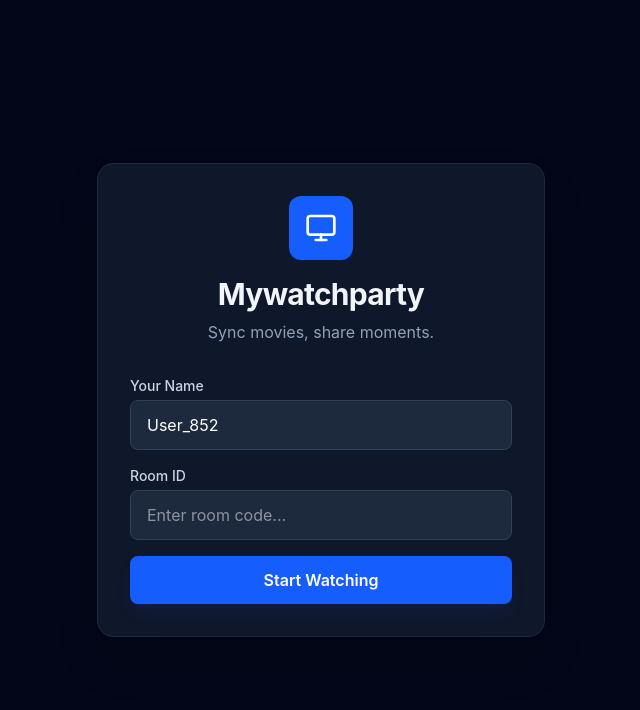
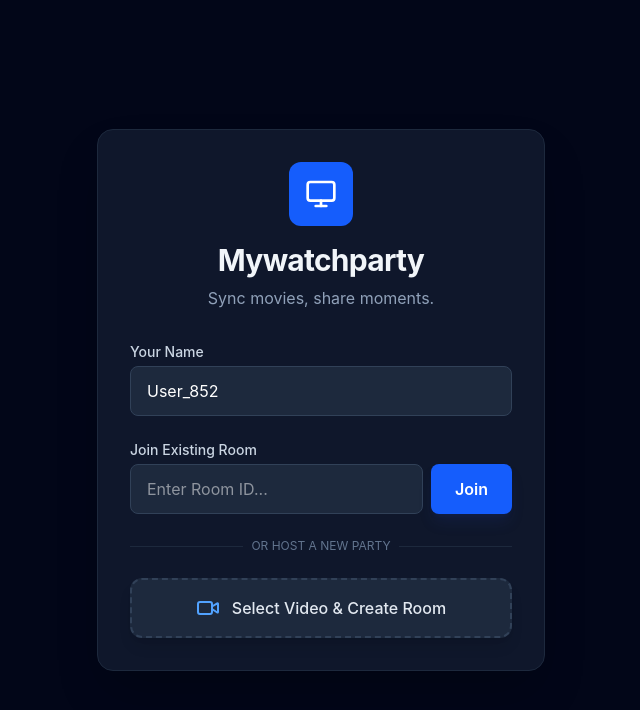
Before and after one commit to Navneet2222/mywatchparty-client, a React (Vite) app: page / in a window 1280 px wide. Shown: the top 710 px of the page, without its empty margins (319-959 px from the left). Built offline with nearby package versions, Linux system fonts and the light colour scheme.

Commit message:
Added host button to landing page

```diff
--- a/src/App.jsx
+++ b/src/App.jsx
@@ -6,7 +6,7 @@ import {
   Send, Share2, Settings, Monitor, LogOut, Check
 } from 'lucide-react';
 
-// IMPORTANT: Replace this with your actual Render URL!
+// IMPORTANT: Replace this with your actual Render URL before deploying to Vercel!
 const SOCKET_URL = "https://mywatchparty-backend-xyz.onrender.com";
 const socket = io(SOCKET_URL, { autoConnect: false });
 
@@ -24,10 +24,10 @@ export default function App() {
   const [messages, setMessages] = useState([]);
   const [chatInput, setChatInput] = useState('');
   const [copySuccess, setCopySuccess] = useState(false);
-  const [roomParticipants, setRoomParticipants] = useState([]); // Basic socket users
+  const [roomParticipants, setRoomParticipants] = useState([]);
 
   // WebRTC State
-  const [peers, setPeers] = useState([]); // Active video/audio connections
+  const [peers, setPeers] = useState([]);
   const [localStream, setLocalStream] = useState(null);
   const [isCameraOn, setIsCameraOn] = useState(false);
   const [isMicOn, setIsMicOn] = useState(false);
@@ -50,7 +50,6 @@ export default function App() {
     socket.on('user-disconnected', (userId) => {
       setRoomParticipants(prev => prev.filter(p => p.id !== userId));
 
-      // Remove peer connection if they were on video
       const peerObj = peersRef.current.find(p => p.peerID === userId);
       if (peerObj) peerObj.peer.destroy();
 
@@ -100,9 +99,7 @@ export default function App() {
 
   // --- 2. WEBRTC SIGNALING LISTENERS ---
   useEffect(() => {
-    // When someone else turns on their camera and calls us
     socket.on('user-joined-rtc', payload => {
-      // Only answer if we have already enabled our own media stream
       if (localStream) {
         const peer = addPeer(payload.signal, payload.callerID, localStream);
         const newPeerObj = {
@@ -115,7 +112,6 @@ export default function App() {
       }
     });
 
-    // When someone answers our call
     socket.on('receiving-returned-signal', payload => {
       const item = peersRef.current.find(p => p.peerID === payload.id);
       if (item) {
@@ -132,11 +128,9 @@ export default function App() {
   // --- 3. MEDIA CAPTURE & PEER CREATION ---
   const toggleMedia = async (type) => {
     try {
-      // If we don't have a stream yet, ask for permission
       if (!localStream) {
         const stream = await navigator.mediaDevices.getUserMedia({ video: true, audio: true });
 
-        // Start with tracks disabled until user explicitly clicks the button
         stream.getVideoTracks()[0].enabled = type === 'video';
         stream.getAudioTracks()[0].enabled = type === 'audio';
 
@@ -148,27 +142,17 @@ export default function App() {
           userVideoRef.current.srcObject = stream;
         }
 
-        // Call everyone currently in the room
         const peers = [];
         roomParticipants.forEach(user => {
           if (user.id !== socket.id) {
             const peer = createPeer(user.id, socket.id, stream);
-            peersRef.current.push({
-              peerID: user.id,
-              peer,
-              username: user.name
-            });
-            peers.push({
-              peerID: user.id,
-              peer,
-              username: user.name
-            });
+            peersRef.current.push({ peerID: user.id, peer, username: user.name });
+            peers.push({ peerID: user.id, peer, username: user.name });
           }
         });
         setPeers(peers);
 
       } else {
-        // We already have the stream, just toggle the track
         if (type === 'video') {
           localStream.getVideoTracks()[0].enabled = !isCameraOn;
           setIsCameraOn(!isCameraOn);
@@ -184,54 +168,49 @@ export default function App() {
   };
 
   const createPeer = (userToSignal, callerID, stream) => {
-    const peer = new Peer({
-      initiator: true,
-      trickle: false,
-      stream,
+    const peer = new Peer({ initiator: true, trickle: false, stream });
+    peer.on('signal', signal => {
+      socket.emit('sending-signal', { userToSignal, callerID, signal, username });
     });
-
-    peer.on('signal', signal => {
-      socket.emit('sending-signal', {
-        userToSignal,
-        callerID,
-        signal,
-        username
-      });
-    });
-
     return peer;
   };
 
   const addPeer = (incomingSignal, callerID, stream) => {
-    const peer = new Peer({
-      initiator: false,
-      trickle: false,
-      stream,
-    });
-
+    const peer = new Peer({ initiator: false, trickle: false, stream });
     peer.on('signal', signal => {
       socket.emit('returning-signal', { signal, callerID });
     });
-
     peer.signal(incomingSignal);
     return peer;
   };
 
-  // --- 4. UI HANDLERS ---
+  // --- 4. UI HANDLERS (JOIN & HOST) ---
   const handleJoinRoom = (e) => {
     e.preventDefault();
-    if (roomId && username) {
+    if (roomId && username.trim()) {
       socket.connect();
       socket.emit('join-room', roomId, username);
       setInRoom(true);
     }
   };
 
-  const handleFileUpload = (e) => {
+  const handleHostNewRoom = (e) => {
     const file = e.target.files[0];
     if (file) {
+      if (!username.trim()) {
+        alert("Please enter your name first!");
+        return;
+      }
+      // Generate a random 6-character room ID
+      const generatedRoomId = Math.random().toString(36).substring(2, 8).toUpperCase();
       const url = URL.createObjectURL(file);
+
       setVideoFile(url);
+      setRoomId(generatedRoomId);
+
+      socket.connect();
+      socket.emit('join-room', generatedRoomId, username);
+      setInRoom(true);
     }
   };
 
@@ -289,10 +268,12 @@ export default function App() {
       localStream.getTracks().forEach(track => track.stop());
     }
     socket.disconnect();
-    window.location.reload(); // Quickest way to clean up WebRTC state for MVP
+    window.location.reload();
   };
 
   // --- RENDER SCREENS ---
+
+  // LANDING PAGE (Not in Room)
   if (!inRoom) {
     return (
       <div className="min-h-screen bg-slate-950 flex items-center justify-center p-4 font-sans text-slate-100">
@@ -305,7 +286,7 @@ export default function App() {
             <p className="mt-2 text-slate-400">Sync movies, share moments.</p>
           </div>
 
-          <form onSubmit={handleJoinRoom} className="mt-8 space-y-4">
+          <div className="mt-8 space-y-4">
             <div>
               <label className="block text-sm font-medium text-slate-300 mb-1">Your Name</label>
               <input
@@ -315,28 +296,47 @@ export default function App() {
                 onChange={(e) => setUsername(e.target.value)}
               />
             </div>
+
+            {/* JOIN EXISTING ROOM */}
+            <form onSubmit={handleJoinRoom} className="space-y-4 pt-2">
               <div>
-              <label className="block text-sm font-medium text-slate-300 mb-1">Room ID</label>
+                <label className="block text-sm font-medium text-slate-300 mb-1">Join Existing Room</label>
+                <div className="flex gap-2">
                   <input
                     type="text" required
-                className="w-full bg-slate-800 border border-slate-700 rounded-lg px-4 py-3 text-white focus:ring-2 focus:ring-blue-500 outline-none transition-all"
-                placeholder="Enter room code..."
+                    className="flex-1 bg-slate-800 border border-slate-700 rounded-lg px-4 py-3 text-white focus:ring-2 focus:ring-blue-500 outline-none transition-all"
+                    placeholder="Enter Room ID..."
                     value={roomId}
                     onChange={(e) => setRoomId(e.target.value)}
                   />
-            </div>
                   <button
                     type="submit"
-              className="w-full bg-blue-600 hover:bg-blue-500 text-white font-semibold py-3 rounded-lg transition-colors shadow-lg shadow-blue-900/20"
+                    className="bg-blue-600 hover:bg-blue-500 text-white font-semibold px-6 py-3 rounded-lg transition-colors shadow-lg shadow-blue-900/20"
                   >
-              Start Watching
+                    Join
                   </button>
+                </div>
+              </div>
             </form>
+
+            <div className="relative my-6">
+              <div className="absolute inset-0 flex items-center"><span className="w-full border-t border-slate-800"></span></div>
+              <div className="relative flex justify-center text-xs uppercase"><span className="bg-slate-900 px-2 text-slate-500">Or Host a New Party</span></div>
+            </div>
+
+            {/* HOST NEW ROOM */}
+            <label className="flex items-center justify-center w-full px-4 py-4 bg-slate-800 border-2 border-dashed border-slate-700 rounded-xl cursor-pointer hover:border-blue-500 hover:bg-slate-800/80 transition-all shadow-lg">
+              <Video className="mr-3 text-blue-400" size={24} />
+              <span className="text-slate-200 font-medium">Select Video & Create Room</span>
+              <input type="file" className="hidden" accept="video/*" onChange={handleHostNewRoom} />
+            </label>
+          </div>
         </div>
       </div>
     );
   }
 
+  // MAIN WATCH PARTY ROOM
   return (
     <div className="flex h-screen bg-black text-slate-100 overflow-hidden font-sans">
       {/* MAIN PLAYER AREA */}
@@ -352,14 +352,9 @@ export default function App() {
             />
           ) : (
             <div className="text-center p-8">
-              <label className="cursor-pointer inline-flex flex-col items-center">
-                <div className="w-20 h-20 bg-slate-800 rounded-full flex items-center justify-center hover:bg-slate-700 transition-colors mb-4">
-                    <Video size={32} className="text-blue-500" />
-                </div>
-                <h2 className="text-xl font-medium text-slate-300 hover:text-white transition-colors">Select Local Video to Host</h2>
-                <input type="file" className="hidden" accept="video/*" onChange={handleFileUpload} />
-              </label>
-              <p className="text-slate-600 mt-2 text-sm">Note: Only the host's video state is synced.</p>
+              <Video size={64} className="mx-auto text-slate-700 mb-4" />
+              <h2 className="text-xl font-medium text-slate-400">Waiting for Host</h2>
+              <p className="text-slate-600 mt-2">The host has not started the video yet.</p>
             </div>
           )}
 
@@ -387,7 +382,7 @@ export default function App() {
                 <div className="flex items-center gap-4">
                   <button onClick={copyRoomLink} className="flex items-center gap-2 bg-slate-800 hover:bg-slate-700 px-3 py-1.5 rounded-lg text-sm transition-all">
                     {copySuccess ? <Check size={16} className="text-green-400" /> : <Share2 size={16} />}
-                    {copySuccess ? 'Copied!' : 'Invite Friends'}
+                    {copySuccess ? 'Copied!' : `Room: ${roomId}`}
                   </button>
                   <button onClick={leaveRoom} className="text-slate-400 hover:text-red-400 transition-colors">
                     <LogOut size={24} />
@@ -400,8 +395,8 @@ export default function App() {
       </div>
 
       {/* SOCIAL SIDEBAR */}
-      <div className="w-80 bg-slate-900 border-l border-slate-800 flex flex-col shadow-2xl">
-        <div className="p-4 border-b border-slate-800">
+      <div className="w-80 bg-slate-900 border-l border-slate-800 flex flex-col shadow-2xl z-10">
+        <div className="p-4 border-b border-slate-800 bg-slate-900">
           <div className="flex items-center justify-between mb-4">
             <h3 className="font-semibold flex items-center gap-2">
               <Users size={18} className="text-blue-400" />
@@ -435,7 +430,7 @@ export default function App() {
         </div>
 
         {/* CHAT AREA */}
-        <div className="flex-1 flex flex-col min-h-0">
+        <div className="flex-1 flex flex-col min-h-0 bg-slate-900">
           <div className="flex-1 overflow-y-auto p-4 space-y-4 scrollbar-hide">
             {messages.length === 0 && (
                 <div className="text-center py-10 opacity-30">
@@ -457,7 +452,7 @@ export default function App() {
             ))}
           </div>
 
-          <form onSubmit={handleSendMessage} className="p-4 border-t border-slate-800 bg-slate-900">
+          <form onSubmit={handleSendMessage} className="p-4 border-t border-slate-800 bg-slate-900 pb-6">
             <div className="flex gap-2">
               <input
                 type="text"
@@ -472,18 +467,18 @@ export default function App() {
             </div>
 
             {/* WEBRTC MEDIA TOGGLES */}
-            <div className="flex justify-center gap-6 mt-4 pt-2">
+            <div className="flex justify-center gap-8 mt-5">
                <button
                   type="button"
                   onClick={() => toggleMedia('video')}
-                  className={`transition-colors ${isCameraOn ? 'text-blue-400' : 'text-slate-500 hover:text-white'}`}
+                  className={`transition-colors p-2 rounded-full hover:bg-slate-800 ${isCameraOn ? 'text-blue-400' : 'text-slate-500 hover:text-white'}`}
                 >
                   {isCameraOn ? <Video size={20} /> : <VideoOff size={20} />}
                </button>
                <button
                   type="button"
                   onClick={() => toggleMedia('audio')}
-                  className={`transition-colors ${isMicOn ? 'text-blue-400' : 'text-slate-500 hover:text-white'}`}
+                  className={`transition-colors p-2 rounded-full hover:bg-slate-800 ${isMicOn ? 'text-blue-400' : 'text-slate-500 hover:text-white'}`}
                 >
                   {isMicOn ? <Mic size={20} /> : <MicOff size={20} />}
                </button>
@@ -498,13 +493,10 @@ export default function App() {
 // Sub-component to handle React rendering of incoming streams
 const RemoteVideo = ({ peer, username }) => {
   const ref = useRef();
-  const [hasVideo, setHasVideo] = useState(false);
 
   useEffect(() => {
     peer.on("stream", stream => {
       ref.current.srcObject = stream;
-      // Check if the stream actually has active video tracks
-      setHasVideo(stream.getVideoTracks().length > 0 && stream.getVideoTracks()[0].enabled);
     });
   }, [peer]);
 
```
Lines whose indentation alone changed are shown as unchanged.
